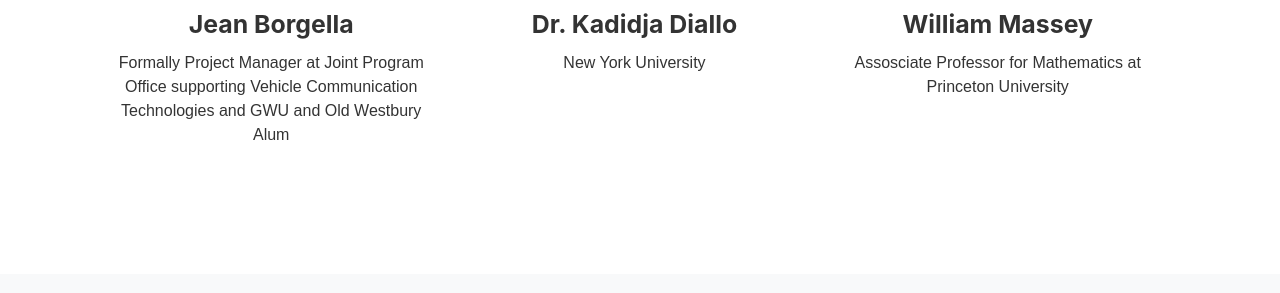
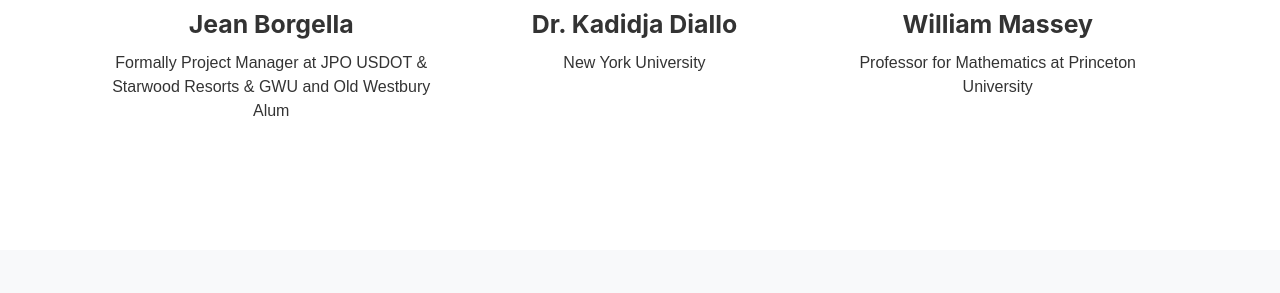
Before and after one commit to borgellaj/gatsbycs, a Gatsby site: page /about in a window 1280 px wide. Shown: the part 1053-1346 px from the top of the page. Built offline with nearby package versions, Linux system fonts and the light colour scheme; Gatsby itself is replaced by a stand-in of ours.

Commit message:
Update about.js

```diff
--- a/src/pages/about.js
+++ b/src/pages/about.js
@@ -38,7 +38,7 @@
 <img src={Borgella} alt="Jean Borgella"/>
 <h3 className="text-center">Jean Borgella</h3>
 <p className="leading-loose text-center">
-Formally Project Manager at Joint Program Office supporting Vehicle Communication Technologies and GWU and Old Westbury Alum
+Formally Project Manager at JPO USDOT & Starwood Resorts & GWU and Old Westbury Alum
 </p>
 </div>
 <div className="ColThree">
@@ -52,7 +52,7 @@
 <img src={Bill} alt="Bill"/>
 <h3 className="text-center">William Massey</h3>
 <p className="leading-loose text-center">
-Assosciate Professor for Mathematics at Princeton University
+Professor for Mathematics at Princeton University
 </p>
 </div>
 </ColThreeContainer>
```
